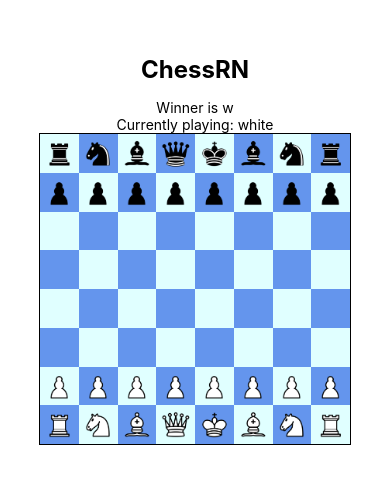
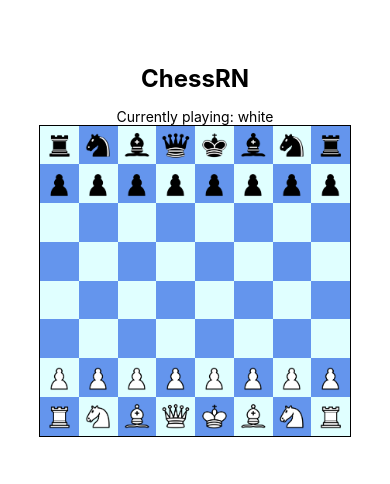
Before and after one commit to jelmersnippe/ChessRN, a React Native app: screen / in a window 390 px wide. Shown: the part 172-656 px from the top of the page. Built offline with nearby package versions, Linux system fonts and the light colour scheme.

Commit message:
Add castles, enPassant and checks to BoardState & split pieces into colors

```diff
--- a/src/components/Board/index.tsx
+++ b/src/components/Board/index.tsx
@@ -28,28 +28,35 @@ const Board: FunctionComponent = () => {
     useEffect(() => {
         dispatch(setBoard(gameState.board));
         dispatch(setActiveColor(gameState.activeColor));
-        dispatch(setPieces(gameState.pieces));
+        dispatch(setPieces(gameState.pieces[Color.WHITE], Color.WHITE));
+        dispatch(setPieces(gameState.pieces[Color.BLACK], Color.BLACK));
     }, []);
 
     useEffect(() => {
-        for (const piece of pieces) {
+        const pieceColors = Object.keys(pieces) as Array<Color>;
+        for (const color of pieceColors) {
+            for (const piece of pieces[color]) {
                 piece?.updatePossibleMoves(board, pieces);
             }
-    }, [pieces, board]);
+        }
+    }, [pieces, board, activeColor]);
 
     useEffect(() => {
-        setWhiteChecked(isKingChecked(pieces, Color.WHITE));
-        setBlackChecked(isKingChecked(pieces, Color.BLACK));
-    }, [pieces]);
+        console.log('checking if checks happened');
+        console.log('white king checked: ', isKingChecked(pieces[Color.BLACK]));
+        console.log('black king checked: ', isKingChecked(pieces[Color.WHITE]));
+        setWhiteChecked(isKingChecked(pieces[Color.BLACK]));
+        setBlackChecked(isKingChecked(pieces[Color.WHITE]));
+    }, [board]);
 
     useEffect(() => {
-        if (isCheckmate(pieces, Color.WHITE)) {
+        if (whiteChecked && isCheckmate(pieces[Color.WHITE])) {
             setWinner(Color.BLACK);
         }
     }, [whiteChecked]);
 
     useEffect(() => {
-        if (isCheckmate(pieces, Color.BLACK)) {
+        if (blackChecked && isCheckmate(pieces[Color.BLACK])) {
             setWinner(Color.WHITE);
         }
     }, [blackChecked]);
@@ -80,7 +87,6 @@ const Board: FunctionComponent = () => {
             let disabled = true;
 
             if (selectedPiece) {
-                console.log(selectedPiece);
                 const isPossibleMove = selectedPiece.possibleMoves?.[rankIndex][fileIndex];
                 const isSelectedPiece = selectedPiece.boardPosition.x === fileIndex && selectedPiece?.boardPosition.y === rankIndex;
 
@@ -94,7 +100,6 @@ const Board: FunctionComponent = () => {
                 disabled = !isPossibleMove && !isSelectedPiece;
             }
 
-            console.log(disabled);
             squares.push(
                 <TouchableOpacity
                     disabled={disabled}
@@ -130,9 +135,9 @@ const Board: FunctionComponent = () => {
     };
 
     const renderPieces = () => {
-        return pieces.map((piece, index) => {
-            console.log(piece);
-            console.log(piece.color === activeColor);
+        const keys = Object.keys(pieces) as Array<Color>;
+        return keys.map((key) =>
+            pieces[key].map((piece, index) => {
                 return piece && (<Piece
                     key={`piece${index}`}
                     piece={piece}
@@ -141,7 +146,8 @@ const Board: FunctionComponent = () => {
                     capturable={piece.color !== activeColor && !!selectedPiece && !!selectedPiece.possibleMoves?.[piece.boardPosition.y][piece.boardPosition.x]}
                     captureAction={(pieceToCapture) => handleCapture(pieceToCapture)}
                 />);
-        });
+            })
+        );
     };
 
     const handleCapture = (pieceToCapture: PieceData) => {
@@ -150,8 +156,8 @@ const Board: FunctionComponent = () => {
         }
 
         board[pieceToCapture.boardPosition.y][pieceToCapture.boardPosition.x] = null;
-        const filteredPieces = pieces.filter((piece) => piece?.boardPosition !== pieceToCapture?.boardPosition);
-        dispatch(setPieces([...filteredPieces]));
+        const filteredPieces = pieces[pieceToCapture.color].filter((piece) => piece?.boardPosition !== pieceToCapture?.boardPosition);
+        dispatch(setPieces(filteredPieces, pieceToCapture.color));
         commitMovement(pieceToCapture.boardPosition.y, pieceToCapture.boardPosition.x);
     };
 
--- a/src/components/Piece/PieceData.ts
+++ b/src/components/Piece/PieceData.ts
@@ -34,16 +34,16 @@ class PieceData {
         }).start();
     }
 
-    calculatePossibleMoves(board: BoardData, pieces: Array<PieceData>) {
+    calculatePossibleMoves(board: BoardData, pieces: { [key in Color]: Array<PieceData> }) {
         this.possibleMoves = calculatePossibleMoves(this, board);
-        this.checksKing = checksKing(this, pieces);
+        this.checksKing = checksKing(this, pieces[this.color === Color.WHITE ? Color.BLACK : Color.WHITE]);
     }
 
     validateMovesForCheck(board: BoardData) {
         this.possibleMoves = validateMovesForCheck(this, board);
     }
 
-    updatePossibleMoves(board: BoardData, pieces: Array<PieceData>) {
+    updatePossibleMoves(board: BoardData, pieces: { [key in Color]: Array<PieceData> }) {
         this.calculatePossibleMoves(board, pieces);
         this.validateMovesForCheck(board);
     }
--- a/src/reducers/board/actions.ts
+++ b/src/reducers/board/actions.ts
@@ -12,13 +12,16 @@ export const setActiveColor = (color: Color): SetActiveColor => {
 export const setBoard = (board: BoardData): SetBoard => {
     return {
         type: BoardActionType.SET_BOARD,
-        payload: board
+        payload: [...board]
     };
 };
 
-export const setPieces = (pieces: Array<PieceData>): SetPieces => {
+export const setPieces = (pieces: Array<PieceData>, color: Color): SetPieces => {
     return {
         type: BoardActionType.SET_PIECES,
-        payload: pieces
+        payload: {
+            color: color,
+            pieces: [...pieces.filter((piece) => piece.color === color)]
+        }
     };
 };
--- a/src/reducers/board/index.ts
+++ b/src/reducers/board/index.ts
@@ -3,8 +3,25 @@ import {Color} from '../../constants/piece';
 
 const initialState: BoardState = {
     board: [],
-    pieces: [],
-    activeColor: Color.WHITE
+    pieces: {
+        [Color.WHITE]: [],
+        [Color.BLACK]: []
+    },
+    activeColor: Color.WHITE,
+    castlesAvailable: {
+        [Color.WHITE]: {
+            queenSide: true,
+            kingSide: true
+        },
+        [Color.BLACK]: {
+            queenSide: true,
+            kingSide: true
+        }
+    },
+    checks: {
+        [Color.WHITE]: false,
+        [Color.BLACK]: false
+    }
 };
 
 const boardReducer = (state = initialState, action: BoardActionTypes): BoardState => {
@@ -23,7 +40,10 @@ const boardReducer = (state = initialState, action: BoardActionTypes): BoardStat
         case BoardActionType.SET_PIECES:
             return {
                 ...state,
-                pieces: action.payload
+                pieces: {
+                    ...state.pieces,
+                    [action.payload.color]: action.payload.pieces
+                }
             };
         default:
             return state;
--- a/src/reducers/board/types.ts
+++ b/src/reducers/board/types.ts
@@ -1,16 +1,24 @@
 import {BoardData, Color} from '../../constants/piece';
-import PieceData from '../../components/Piece/PieceData';
+import PieceData, {Position} from '../../components/Piece/PieceData';
 
 export interface BoardState {
     board: BoardData;
-    pieces: Array<PieceData>;
+    pieces: { [key in Color]: Array<PieceData> };
     activeColor: Color;
+    castlesAvailable: {
+        [key in Color]: {
+            queenSide: boolean;
+            kingSide: boolean;
+        }
+    };
+    enPassant?: Position;
+    checks: { [key in Color]: boolean };
 }
 
 export enum BoardActionType {
     SET_ACTIVE_COLOR = 'SET_ACTIVE_COLOR',
     SET_BOARD = 'SET_BOARD',
-    SET_PIECES = 'SET_PIECES',
+    SET_PIECES = 'SET_PIECES'
 }
 
 export interface SetActiveColor {
@@ -25,7 +33,10 @@ export interface SetBoard {
 
 export interface SetPieces {
     type: BoardActionType.SET_PIECES;
-    payload: Array<PieceData>;
+    payload: {
+        color: Color;
+        pieces: Array<PieceData>;
+    };
 }
 
 export type BoardActionTypes = SetActiveColor | SetBoard | SetPieces;
--- a/src/utils/fen.ts
+++ b/src/utils/fen.ts
@@ -64,7 +64,7 @@ export const fenToJson = (fen: string) => {
     const fenElements = fen.split(' ');
 
     const board: BoardData = parseFenBoard(fenElements[0]);
-    const pieces: Array<PieceData> = createPiecesListFromBoard(board);
+    const pieces: { [key in Color]: Array<PieceData> } = createPiecesListFromBoard(board);
     const activeColor: Color = fenElements[1] === Color.WHITE ? Color.WHITE : Color.BLACK;
     const castlingPossibilities = parseFenCastlingPossibilities(fenElements[2]);
 
@@ -81,10 +81,15 @@ export const fenToJson = (fen: string) => {
     };
 };
 
-export const createPiecesListFromBoard = (board: BoardData): Array<PieceData> => {
-    return board.map((rank) =>
+export const createPiecesListFromBoard = (board: BoardData): { [key in Color]: Array<PieceData> } => {
+    const allPieces: Array<PieceData> = board.map((rank) =>
         rank.filter((file) => file !== null) as Array<PieceData>
     ).flat(1);
+
+    return {
+        [Color.WHITE]: allPieces.filter((piece) => piece.color !== Color.BLACK),
+        [Color.BLACK]: allPieces.filter((piece) => piece.color !== Color.WHITE)
+    };
 };
 
 export const createDuplicateBoard = (board: BoardData): BoardData => {
--- a/src/utils/pieceMovement.ts
+++ b/src/utils/pieceMovement.ts
@@ -30,11 +30,11 @@ export const validateMovesForCheck = (piece: PieceData, board: BoardData): MoveP
 
             const tempPieces = createPiecesListFromBoard(tempBoard);
 
-            for (const opposingPiece of tempPieces.filter((tempPiece) => tempPiece.color !== selectedPiece.color)) {
+            for (const opposingPiece of tempPieces[piece.color === Color.WHITE ? Color.BLACK : Color.WHITE]) {
                 opposingPiece?.calculatePossibleMoves(tempBoard, tempPieces);
             }
 
-            possibleMoves[rank][file] = !isKingChecked(tempPieces, piece.color);
+            possibleMoves[rank][file] = !isKingChecked(tempPieces[piece.color === Color.WHITE ? Color.BLACK : Color.WHITE]);
         }
     }
 
@@ -320,6 +320,8 @@ const pawnMovement = (piece: PieceData, board: BoardData): MovePossibilityData =
             break;
         }
 
+        // TODO: Fix unmoved pawns being able to hop over pieces in front of them
+
         const forwardSquare = checkSquare({x: piece.boardPosition.x, y: rankToCheck}, piece.color, board);
         movementPossible[rankToCheck][piece.boardPosition.x] = (forwardSquare.valid && !forwardSquare.capture);
 
@@ -362,19 +364,28 @@ const checkSquare = (position: Position, pieceColor: Color, board: BoardData): {
 
 export const checksKing = (piece: PieceData, pieces: Array<PieceData>): boolean => {
     const opposingKing = pieces.find((pieceToCheck) => pieceToCheck.color !== piece.color && pieceToCheck.type === PieceType.KING);
+    if (piece.type === PieceType.QUEEN && piece.color === Color.WHITE) {
+        console.log('attacking piece', piece);
+        console.log('pieces in checksKing', pieces);
+        console.log('opposing king', opposingKing);
+    }
 
     if (!opposingKing) {
         throw new Error('No king of opposing color on the board');
     }
 
+    if (piece.type === PieceType.QUEEN && piece.color === Color.WHITE) {
+        console.log('checks king', piece.possibleMoves?.[opposingKing.boardPosition.y][opposingKing.boardPosition.x]);
+    }
+
     return !!piece.possibleMoves?.[opposingKing.boardPosition.y][opposingKing.boardPosition.x];
 };
 
-export const isKingChecked = (pieces: Array<PieceData>, colorToCheck: Color) => !!pieces.find((piece) => piece?.checksKing && piece.color !== colorToCheck);
+export const isKingChecked = (pieces: Array<PieceData>) => {
+    return !!pieces.find((piece) => piece.checksKing);
+};
 
-export const isCheckmate = (pieces: Array<PieceData>, colorToCheck: Color) =>
+export const isCheckmate = (pieces: Array<PieceData>) =>
     pieces.reduce((possibleMoves, piece) => {
-        return piece.color === colorToCheck ?
-            possibleMoves + (piece.possibleMoves ? piece.possibleMoves.flat(1).filter((possible) => possible).length : 0)
-            : possibleMoves;
+        return possibleMoves + (piece.possibleMoves ? piece.possibleMoves.flat(1).filter((possible) => possible).length : 0);
     }, 0) === 0;
```
Lines whose indentation alone changed are shown as unchanged.
